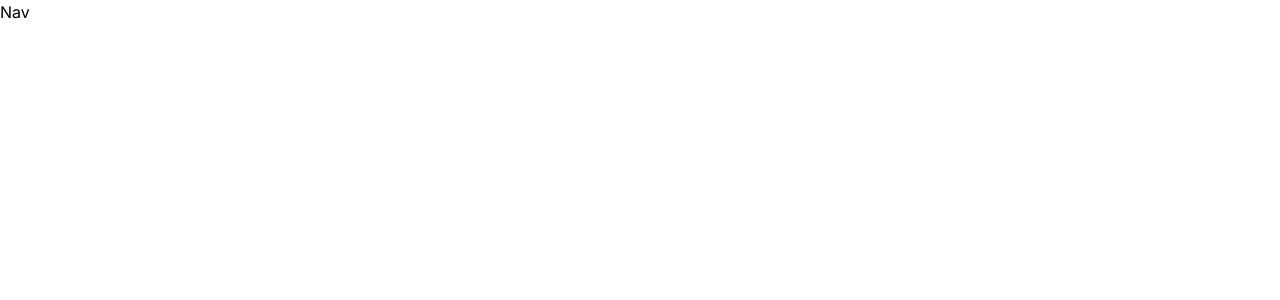
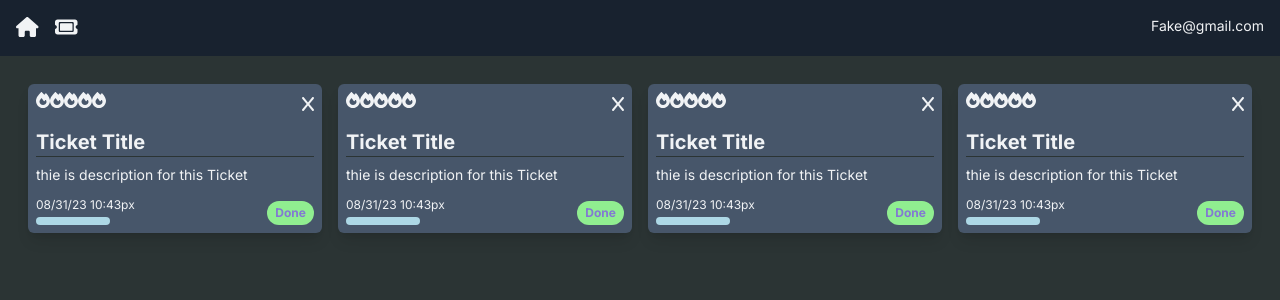
Before and after one commit to amirvosoughi17/next-crud, a Next.js app: page / in a window 1280 px wide. Shown: the top 300 px of the page. Built offline with nearby package versions, Linux system fonts and the light colour scheme.

Commit message:
Ticket card ui

```diff
--- /dev/null
+++ b/app/(components)/DeleteBlock.jsx
@@ -0,0 +1,10 @@
+import {FontAwesomeIcon} from '@fortawesome/react-fontawesome'
+import {faX} from '@fortawesome/free-solid-svg-icons'
+
+const DeleteBlock = () => {
+  return (
+    <FontAwesomeIcon icon={faX} className="text-red-400 hover:cursor-pointer hover:text-res-200"  />
+  )
+}
+
+export default DeleteBlock
--- a/app/(components)/Nav.jsx
+++ b/app/(components)/Nav.jsx
@@ -1,8 +1,21 @@
+import  Link  from "next/link"
+import {FontAwesomeIcon} from '@fortawesome/react-fontawesome';
+import {faTicket , faHome} from '@fortawesome/free-solid-svg-icons';
 
 const Nav = () => {
-  return (
-    <div>Nav</div>
-  )
+  return <nav className="flex justify-between bg-nav p-4">
+    <div className="flex items-center space-x-4 ">
+      <Link href="/">
+        <FontAwesomeIcon icon={faHome} className="icon" />
+      </Link>
+      <Link href="/TicketPage/new">
+        <FontAwesomeIcon icon={faTicket} className="icon" />
+      </Link>
+    </div>
+    <div>
+      <p className="text-default-text">Fake@gmail.com</p>
+    </div>
+  </nav>
 }
 
 export default Nav
--- /dev/null
+++ b/app/(components)/PriorityDisplay.jsx
@@ -0,0 +1,17 @@
+import React from 'react'
+import {FontAwesomeIcon} from '@fortawesome/react-fontawesome'
+import {faFire} from '@fortawesome/free-solid-svg-icons';
+
+const PriorityDisplay = () => {
+  return (
+    <div className='flex justify-start align-baseline '>
+        <FontAwesomeIcon icon={faFire} className='text-red-400'/>
+        <FontAwesomeIcon icon={faFire} className='text-red-400'/>
+        <FontAwesomeIcon icon={faFire} className='text-red-400'/>
+        <FontAwesomeIcon icon={faFire} className='text-red-400'/>
+        <FontAwesomeIcon icon={faFire} className='text-red-400'/>
+    </div>
+  )
+}
+
+export default PriorityDisplay
--- /dev/null
+++ b/app/(components)/ProgressDisplay.jsx
@@ -0,0 +1,15 @@
+import React from 'react'
+
+const ProgressDisplay = () => {
+  return (
+    <div className='w-full  bg-gray-200 rounded-full h-2'>
+
+        <div className=' h-2 rounded-full ' style={{width : '75%' , backgroundColor : 'lightblue'}}>
+
+        </div>
+
+    </div>
+  )
+}
+
+export default ProgressDisplay
--- /dev/null
+++ b/app/(components)/StatusDisplay.jsx
@@ -0,0 +1,10 @@
+
+const StatusDisplay = () => {
+  return (
+    <span className="inline-block rounded-full px-2 py-1  text-xs font-bold" style={{color : 'rgb(130 , 120 , 210)' , backgroundColor : 'lightgreen'  }}>
+        Done
+    </span>
+  )
+}
+
+export default StatusDisplay
--- /dev/null
+++ b/app/(components)/TicketCard.jsx
@@ -0,0 +1,34 @@
+import DeleteBlock from "./DeleteBlock"
+import PriorityDisplay from "./PriorityDisplay"
+import ProgressDisplay from "./ProgressDisplay"
+import StatusDisplay from "./StatusDisplay"
+
+const TicketCard = () => {
+  return (
+    <div className="flex flex-col bg-card hover:bg-card-hover rounded-md shadow-lg p-2 m-2" >
+      <div className="flex mb-3 ">
+        <PriorityDisplay />
+        <div className="ml-auto">
+          <DeleteBlock />
+        </div>
+      </div>
+      <h4>Ticket Title</h4>
+      <hr className="h-px border-0 bg-page mb-2" />
+      <p className="whitespace-pre-wrap">
+        thie is description for this Ticket
+      </p>
+      <div className="flex-grow"></div>
+      <div className="flex mt-2 ">
+        <div className="flex flex-col ">
+             <p className="text-xs my-1">08/31/23 10:43px</p>
+           <ProgressDisplay />
+        </div>
+        <div className="ml-auto flex items-end">
+          <StatusDisplay />
+        </div>
+      </div>
+    </div>
+  )
+}
+
+export default TicketCard
--- a/app/globals.css
+++ b/app/globals.css
@@ -1,3 +1,35 @@
 @tailwind base;
 @tailwind components;
 @tailwind utilities;
+
+
+@layer base {
+    h1 , h2 , h3 ,h4 {
+        @apply font-bold
+    }
+
+    h1 {
+        @apply text-4xl
+    }
+    h2 {
+        @apply text-3xl
+    }
+    h3 {
+        @apply text-2xl
+    }
+    h4 {
+        @apply text-xl
+    }
+    p{
+        @apply text-sm text-default-text
+    }
+}
+
+@layer components {
+    .icon {
+        @apply text-default-text text-xl ;
+    }
+    .btn {
+       @apply hover:no-underline bg-blue-accent hover:bg-blue-accent-hover tracking-wider w-full text-center text-nav font-bold cursor-pointer uppercase px-4 py-2 rounded-md transition-colors block
+    }
+}
--- a/app/layout.js
+++ b/app/layout.js
@@ -1,6 +1,10 @@
 import Nav from './(components)/Nav'
 import './globals.css'
 import { Inter } from 'next/font/google'
+import {config} from '@fortawesome/fontawesome-svg-core';
+import '@fortawesome/fontawesome-svg-core/styles.css';
+
+config.autoAddCss = false
 
 const inter = Inter({ subsets: ['latin'] })
 
@@ -13,8 +17,12 @@
   return (
     <html lang="en">
       <body className={inter.className}>
-        <Nav />
-        {children}
+        <div className='flex flex-col h-screen max-h-screen'>
+          <Nav />
+          <div className='flex-grow overflow-y-auto bg-page text-default-text'>
+            {children}
+          </div>
+        </div>
         </body>
     </html>
   )
--- a/app/page.jsx
+++ b/app/page.jsx
@@ -1,9 +1,15 @@
 import React from 'react'
+import TicketCard from './(components)/TicketCard';
 
 function Dashboard() {
   return (
-    <div>
-
+    <div className='p-5'>
+      <div className="lg:grid grid-cols-2 xl:grid-cols-4 ">
+         <TicketCard />
+         <TicketCard />
+         <TicketCard />
+         <TicketCard />
+      </div>
     </div>
   )
 }
--- a/package.json
+++ b/package.json
@@ -9,6 +9,8 @@
     "lint": "next lint"
   },
   "dependencies": {
+    "@fortawesome/free-solid-svg-icons": "^6.4.2",
+    "@fortawesome/react-fontawesome": "^0.2.0",
     "autoprefixer": "10.4.16",
     "eslint": "8.52.0",
     "eslint-config-next": "14.0.0",
--- a/tailwind.config.js
+++ b/tailwind.config.js
@@ -13,6 +13,15 @@
           'conic-gradient(from 180deg at 50% 50%, var(--tw-gradient-stops))',
       },
     },
+    colors  : {
+      nav : '#18222f' ,
+      page :"#2b3434",
+      card : '#47566a',
+      "card-hover" : '#4f5e74',
+      "default-text" : '#f1f3f5' ,
+      "blue-accent" : '#0084d4',
+      "blue-accent-hover" : '#009fff'
+    },
   },
   plugins: [],
 }
```
Also changed, not shown: 1 other file (tests, documents, lock files or other folders).
